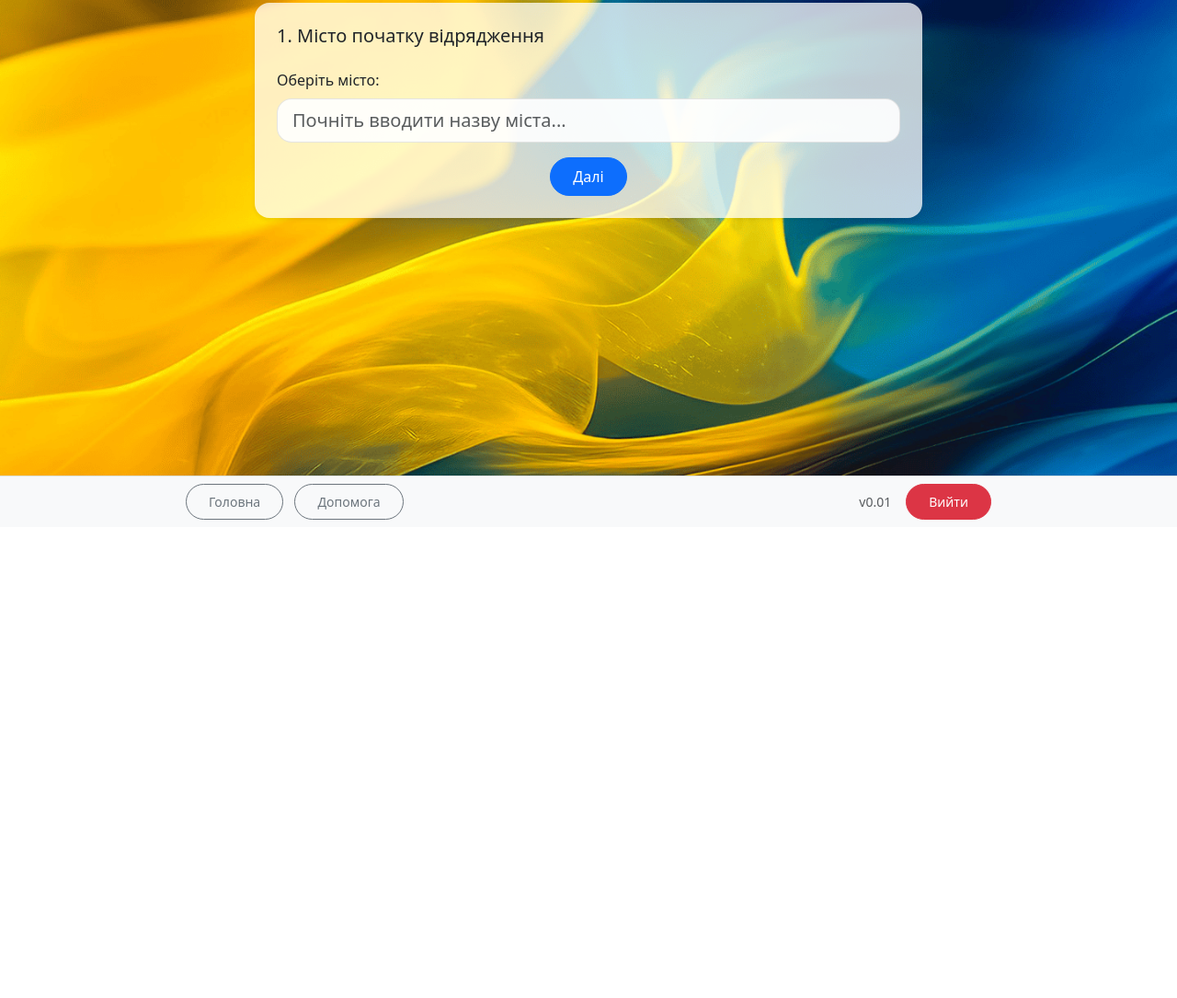
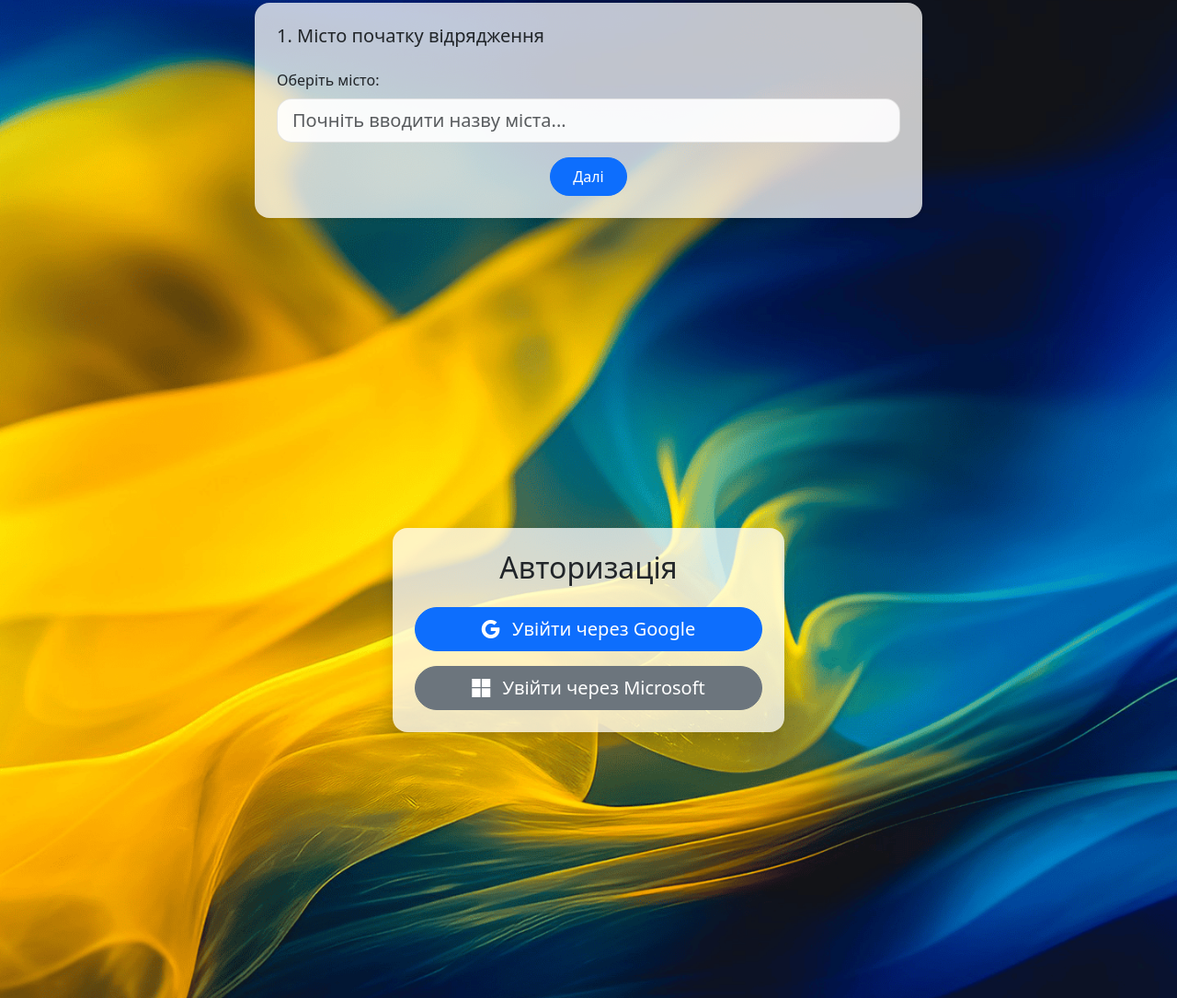
Before and after one commit to zhatrus/security.app.github.io, a plain HTML site: page index.html in a window 1280 px wide. Shown: the part 227-1312 px from the top of the page at 92% size. Before the commit the page ends 800 px from the top, so only its background shows below. Drawn offline with nearby package versions, Linux system fonts and the light colour scheme.

Commit message:
v0.02 покращення блоку авторизації

```diff
--- a/index.html
+++ b/index.html
@@ -7,6 +7,8 @@
     <title>Планувальник відряджень</title>
     <!-- Підключаємо Bootstrap CSS -->
     <link href="https://cdn.jsdelivr.net/npm/bootstrap@5.3.0/dist/css/bootstrap.min.css" rel="stylesheet">
+    <!-- Підключаємо Bootstrap Icons -->
+    <link rel="stylesheet" href="https://cdn.jsdelivr.net/npm/bootstrap-icons@1.11.3/font/bootstrap-icons.css">
     <!-- Підключення Supabase JS SDK -->
     <script src="https://cdn.jsdelivr.net/npm/@supabase/supabase-js@2.39.3/dist/umd/supabase.min.js"></script>
     <style>
@@ -1113,13 +1115,14 @@
             const { data: { session }, error } = await supabase.auth.getSession();
             if (!session) {
                 // Якщо користувач не авторизований, показуємо форму авторизації
-                document.getElementById('auth-container').style.display = 'block';
+                document.getElementById('auth-container').style.display = 'flex';
                 document.getElementById('main-content').style.display = 'none';
+                document.getElementById('main-footer').style.display = 'none';
             } else {
                 // Якщо користувач авторизований, показуємо основний контент
                 document.getElementById('auth-container').style.display = 'none';
                 document.getElementById('main-content').style.display = 'block';
-            }
+                document.getElementById('main-footer').style.display = 'block';
         });
 
         // Функція для авторизації через Google
@@ -1147,18 +1150,22 @@
     </script>
 
     <!-- Контейнер для авторизації -->
-    <div id="auth-container" style="display: none;">
-        <div class="container mt-5">
+    <div id="auth-container" style="display: none; min-height: 100vh;" class="d-flex align-items-center">
+        <div class="container">
             <div class="row justify-content-center">
-                <div class="col-md-6 text-center">
-                    <h2>Авторизація</h2>
-                    <div class="d-grid gap-2 mt-3">
-                        <button onclick="signInWithGoogle()" class="btn btn-primary">
-                            Увійти через Google
-                        </button>
-                        <button onclick="signInWithMicrosoft()" class="btn btn-secondary">
-                            Увійти через Microsoft
-                        </button>
+                <div class="col-md-10 col-lg-6 text-center">
+                    <div class="bg-white bg-opacity-75 p-4 rounded-4 backdrop-blur shadow">
+                        <h2 class="mb-4">Авторизація</h2>
+                        <div class="d-grid gap-3">
+                            <button onclick="signInWithGoogle()" class="btn btn-lg btn-primary">
+                                <i class="bi bi-google me-2"></i>
+                                Увійти через Google
+                            </button>
+                            <button onclick="signInWithMicrosoft()" class="btn btn-lg btn-secondary">
+                                <i class="bi bi-microsoft me-2"></i>
+                                Увійти через Microsoft
+                            </button>
+                        </div>
                     </div>
                 </div>
             </div>
@@ -1173,17 +1180,21 @@
     </div>
 
     <!-- Футер з навігацією -->
-    <footer class="fixed-bottom bg-light py-2 border-top">
+    <footer id="main-footer" class="fixed-bottom bg-light py-2 border-top" style="display: none;">
         <div class="container">
             <div class="d-flex justify-content-between align-items-center">
                 <div>
-                    <button class="btn btn-sm btn-outline-secondary me-2">Головна</button>
-                    <button class="btn btn-sm btn-outline-secondary">Допомога</button>
+                    <button class="btn btn-sm btn-outline-secondary me-2">
+                        <i class="bi bi-house-door me-1"></i>Головна
+                    </button>
+                    <button class="btn btn-sm btn-outline-secondary">
+                        <i class="bi bi-question-circle me-1"></i>Допомога
+                    </button>
                 </div>
                 <div class="d-flex align-items-center">
                     <small class="text-muted me-3">v0.01</small>
                     <button onclick="signOut()" class="btn btn-sm btn-danger">
-                        Вийти
+                        <i class="bi bi-box-arrow-right me-1"></i>Вийти
                     </button>
                 </div>
             </div>
```
